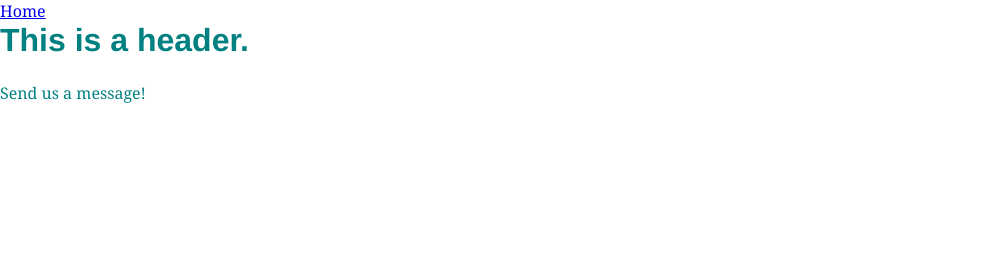
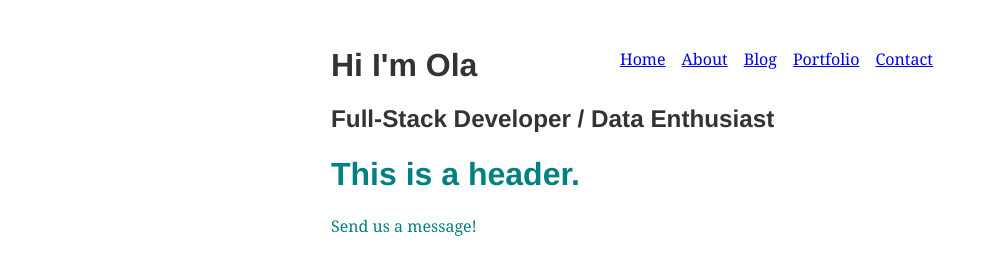
Before and after one commit to zaynaib/gatsby_site, a Gatsby site: page /contact in a window 1280 px wide. Shown: the whole page, without its empty margins (0-996 px from the left). Built offline with nearby package versions, Linux system fonts and the light colour scheme; Gatsby itself is replaced by a stand-in of ours.

Commit message:
add website layout to contact page

```diff
--- a/src/pages/contact.js
+++ b/src/pages/contact.js
@@ -1,12 +1,14 @@
 import React from "react"
-import { Link } from "gatsby"
+import Layout from "../components/layout"
 import Header from "../components/header"
 export default function Contact() {
   return (
+    <Layout>
     <div style={{ color: `teal` }}>
-      <Link to="/">Home</Link>
       <Header headerText="Contact" />
       <p>Send us a message!</p>
     </div>
+
+    </Layout>
   )
 }
```
